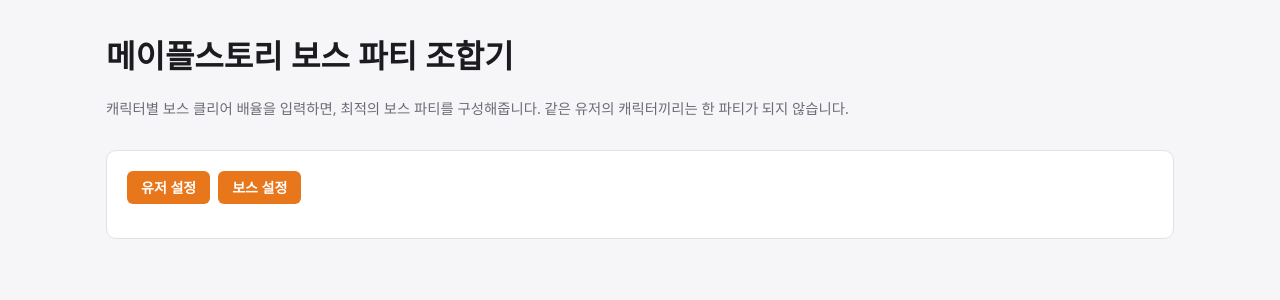
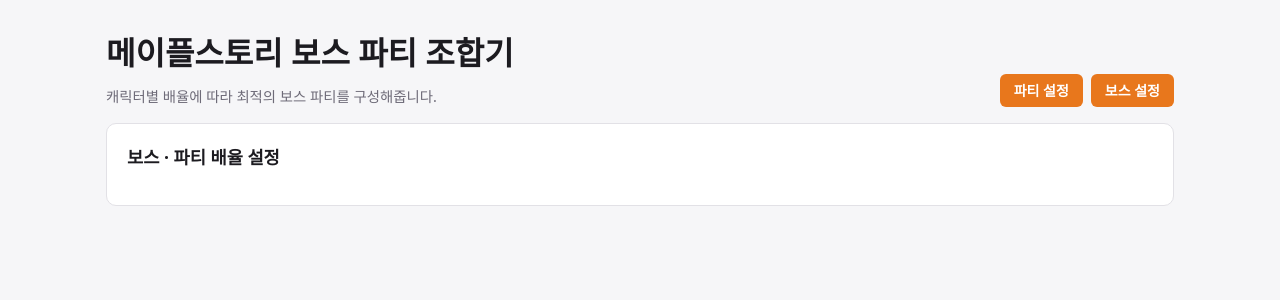
Before and after one commit to SJ70/maple-party-composer, a React (Vite) app: page / in a window 1280 px wide. Shown: the top 300 px of the page. Built offline with nearby package versions, Linux system fonts and the light colour scheme.

Commit message:
style: 디자인 수정 일괄 커밋
- 보스 카드에서 일관적으로 이름 제외
- 최적 파티 조합 유저명 미표기
- 보스 파티 배율 설정 타이틀 표기
- 파티 설정, 보스 설정 버튼 분리
- subtitle 수정

```diff
--- a/src/App.tsx
+++ b/src/App.tsx
@@ -1,7 +1,9 @@
 import { useMemo } from 'react'
 import { PRESETS } from './bosses.ts'
+import { BossSelect } from './components/BossSelect.tsx'
 import { PartyResults } from './components/PartyResults.tsx'
 import { RatioGrid } from './components/RatioGrid.tsx'
+import { UserSettings } from './components/UserSettings.tsx'
 import { CLEAR_THRESHOLD, splitBoss } from './split.ts'
 import type { AppState, Boss, Character, Ratios, StoredBoss, User } from './types.ts'
 import { useStoredState } from './useStoredState.ts'
@@ -88,16 +90,20 @@ export default function App() {
   return (
     <main className="app">
       <header>
-        <h1>메이플스토리 보스 파티 조합기</h1>
-        <p className="muted">캐릭터별 보스 클리어 배율을 입력하면, 최적의 보스 파티를 구성해줍니다. 같은 유저의 캐릭터끼리는 한 파티가 되지 않습니다.</p>
+        <div className="app-title">
+          <h1>메이플스토리 보스 파티 조합기</h1>
+          <p className="muted">캐릭터별 배율에 따라 최적의 보스 파티를 구성해줍니다.</p>
+        </div>
+        <div className="grid-toolbar">
+          <UserSettings users={users} characters={characters} onApply={applyUsers} />
+          <BossSelect bosses={bosses} onApply={selectBosses} />
+        </div>
       </header>
       <RatioGrid
         users={users}
         characters={characters}
         bosses={bosses}
         ratios={ratios}
-        onApplyUsers={applyUsers}
-        onSelectBosses={selectBosses}
         onChangeBoss={changeBoss}
         onChangeRatio={changeRatio}
       />
--- a/src/components/BossLabel.tsx
+++ b/src/components/BossLabel.tsx
@@ -10,17 +10,16 @@ export function DifficultyBadge({ difficulty }: { difficulty: Difficulty }) {
   )
 }
 
-export function BossImage({ src }: { src: string | undefined }) {
-  return src ? <img className="boss-image" src={src} alt="" /> : <span className="boss-image" />
+export function BossImage({ src, alt = '' }: { src: string | undefined; alt?: string }) {
+  return src ? <img className="boss-image" src={src} alt={alt} /> : <span className="boss-image" />
 }
 
-/** 이미지 · 난이도 배지 · 보스 이름 · 목표배율. target = 목표배율 자리 (결과는 값, 입력 그리드는 입력칸) */
+/** 이미지 · 난이도 배지 · 목표배율. 보스 이름은 화면에 안 쓰고 이미지 대체 텍스트 · 툴팁으로만. target = 목표배율 자리 (결과는 값, 입력 그리드는 입력칸) */
 export function BossCard({ boss, target }: { boss: Boss; target: ReactNode }) {
   return (
-    <div className="result-card result-boss">
-      <BossImage src={boss.image} />
+    <div className="result-card result-boss" title={boss.name}>
+      <BossImage src={boss.image} alt={boss.name} />
       <DifficultyBadge difficulty={boss.difficulty} />
-      <strong className="result-name">{boss.bossName}</strong>
       <span className="result-target">
         <span className="result-label">목표배율</span> {target}
       </span>
--- a/src/components/PartyResults.tsx
+++ b/src/components/PartyResults.tsx
@@ -24,13 +24,12 @@ function Avatar({ character, userColor }: { character: Character; userColor: str
 type PartyCardProps = {
   title: string
   slots: PartySlot[]
-  userNames: Map<string, string>
   colors: Map<string, string>
   className?: string
 }
 
-/** 상단 파티 배율 합계, 아래로 캐릭터별 아바타 · 캐릭터 이름 · 유저 이름 · 솔플배율 · 딜점유율(솔플배율 / 합계) */
-function PartyCard({ title, slots, userNames, colors, className = '' }: PartyCardProps) {
+/** 상단 파티 배율 합계, 아래로 캐릭터별 아바타 · 캐릭터 이름 · 솔플배율 · 딜점유율(솔플배율 / 합계) */
+function PartyCard({ title, slots, colors, className = '' }: PartyCardProps) {
   const total = sum(slots)
   return (
     <div className={`result-card party ${className}`}>
@@ -43,7 +42,6 @@ function PartyCard({ title, slots, userNames, colors, className = '' }: PartyCar
           <li key={s.character.id}>
             <Avatar character={s.character} userColor={colors.get(s.character.userId)} />
             <strong className="result-name">{s.character.name}</strong>
-            <span className="result-name result-user">{userNames.get(s.character.userId)}</span>
             <dl>
               <dt className="result-label">솔플배율</dt>
               <dd className="result-value">{percent(s.ratio, 2)}</dd>
@@ -60,7 +58,6 @@ function PartyCard({ title, slots, userNames, colors, className = '' }: PartyCar
 /** 행 = 보스, 보스 카드 오른쪽으로 해당 보스의 파티 카드들 */
 export function PartyResults({ splits, users }: { splits: BossSplit[]; users: User[] }) {
   if (splits.length === 0) return null
-  const userNames = new Map(users.map((u) => [u.id, u.name]))
   const colors = userColors(users)
 
   return (
@@ -75,9 +72,9 @@ export function PartyResults({ splits, users }: { splits: BossSplit[]; users: Us
                 <div className="result-card result-empty muted">참여 인원 없음</div>
               )}
               {parties.map((party, i) => (
-                <PartyCard key={i} title="파티배율" slots={party.slots} userNames={userNames} colors={colors} />
+                <PartyCard key={i} title="파티배율" slots={party.slots} colors={colors} />
               ))}
-              {unassigned.length > 0 && <PartyCard title="클리어 불가" slots={unassigned} userNames={userNames} colors={colors} className="unassigned" />}
+              {unassigned.length > 0 && <PartyCard title="클리어 불가" slots={unassigned} colors={colors} className="unassigned" />}
             </div>
           </div>
         ))}
--- a/src/components/RatioGrid.tsx
+++ b/src/components/RatioGrid.tsx
@@ -3,17 +3,13 @@ import type { CSSProperties } from 'react'
 import type { Boss, Character, Ratios, StoredBoss, User } from '../types.ts'
 import { userColors } from '../userColors.ts'
 import { BossCard } from './BossLabel.tsx'
-import { BossSelect } from './BossSelect.tsx'
 import { JobPortrait } from './JobPortrait.tsx'
-import { UserSettings } from './UserSettings.tsx'
 
 type Props = {
   users: User[]
   characters: Character[]
   bosses: Boss[]
   ratios: Ratios
-  onApplyUsers: (users: User[], characters: Character[]) => void
-  onSelectBosses: (ids: string[]) => void
   onChangeBoss: (id: string, patch: Partial<Omit<StoredBoss, 'id'>>) => void
   onChangeRatio: (characterId: string, bossId: string, ratio: number | null) => void
 }
@@ -49,8 +45,6 @@ export function RatioGrid({
   characters,
   bosses,
   ratios,
-  onApplyUsers,
-  onSelectBosses,
   onChangeBoss,
   onChangeRatio,
 }: Props) {
@@ -61,10 +55,7 @@ export function RatioGrid({
 
   return (
     <section className="card">
-      <div className="grid-toolbar">
-        <UserSettings users={users} characters={characters} onApply={onApplyUsers} />
-        <BossSelect bosses={bosses} onApply={onSelectBosses} />
-      </div>
+      <h2>보스 · 파티 배율 설정</h2>
       <div className="table-scroll">
         <table className="grid">
           <thead>
--- a/src/components/UserSettings.tsx
+++ b/src/components/UserSettings.tsx
@@ -78,7 +78,7 @@ export function UserSettings({ users, characters, onApply }: Props) {
   return (
     <>
       <button onClick={open}>
-        유저 설정
+        파티 설정
       </button>
       <dialog
         ref={dialog}
@@ -88,7 +88,7 @@ export function UserSettings({ users, characters, onApply }: Props) {
         onClick={(e) => e.target === e.currentTarget && close()}
       >
         <div className="modal-head">
-          <h2 id="user-modal-title">유저 설정</h2>
+          <h2 id="user-modal-title">파티 설정</h2>
           <button className="ghost" onClick={close} aria-label="닫기">
             ✕
           </button>
--- a/src/index.css
+++ b/src/index.css
@@ -97,9 +97,21 @@ button.ghost:hover {
   gap: 16px;
 }
 
+/* 왼쪽 제목 · 부제목, 오른쪽 아래 설정 버튼. 좁으면 버튼이 아래 줄로 */
 .app header {
-  display: grid;
-  gap: 4px;
+  display: flex;
+  flex-wrap: wrap;
+  justify-content: space-between;
+  align-items: flex-end;
+  gap: 8px 16px;
+}
+
+.app-title h1 {
+  line-height: 1.3;
+}
+
+.app-title p {
+  margin: 12px 0 0;
 }
 
 .card {
@@ -202,15 +214,6 @@ button.ghost:hover {
   font-weight: normal;
 }
 
-/* 입력 그리드에선 보스 이름을 화면에서만 숨김 (스크린 리더용 열 이름으로는 남김) */
-.boss-head .result-name {
-  position: absolute;
-  width: 1px;
-  height: 1px;
-  overflow: hidden;
-  clip-path: inset(50%);
-}
-
 /* % 단위를 입력칸 안쪽 오른쪽에. 테두리 · 포커스 표시는 바깥 상자가 대신 */
 .percent-input {
   display: flex;
@@ -277,13 +280,14 @@ button.ghost:hover {
   vertical-align: middle;
 }
 
-/* 유저 설정 · 보스 설정 버튼 (표 위) */
+/* 파티 설정 · 보스 설정 버튼 (헤더 오른쪽 아래) */
 .grid-toolbar {
   display: flex;
   gap: 8px;
+  margin-left: auto;
 }
 
-/* 유저 설정 · 보스 설정 · 모달의 취소 · 적용 */
+/* 파티 설정 · 보스 설정 · 모달의 취소 · 적용 */
 .grid-toolbar button,
 .modal-foot button {
   font-size: 0.875rem;
@@ -337,8 +341,10 @@ button.add:hover {
   white-space: nowrap;
 }
 
+/* 이미지(96px) + "목표배율 [입력칸]" 이 들어가는 너비 */
 .result-boss {
-  width: 160px;
+  width: 124px;
+  padding: 14px 12px;
   display: flex;
   flex-direction: column;
   align-items: center;
@@ -367,10 +373,6 @@ button.add:hover {
 .result-value {
   font-weight: 700;
   color: var(--muted);
-}
-
-.result-boss .result-name {
-  font-size: 0.875rem;
 }
 
 .result-empty {
@@ -404,11 +406,11 @@ button.add:hover {
   gap: 12px;
 }
 
-/* 아바타가 이름 · 유저 · 배율을 뺀 남은 높이를 차지 */
+/* 아바타가 이름 · 배율을 뺀 남은 높이를 차지 */
 .party-members li {
   min-width: 72px;
   display: grid;
-  grid-template-rows: minmax(0, 1fr) auto auto auto;
+  grid-template-rows: minmax(0, 1fr) auto auto;
   justify-items: center;
   gap: 4px;
 }
@@ -433,12 +435,6 @@ button.add:hover {
 .party-members .result-name {
   font-size: 0.875rem;
   font-weight: 700;
-}
-
-.party-members .result-user {
-  margin-top: -4px;
-  font-size: 0.6875rem;
-  color: var(--muted);
 }
 
 .party-members dl {
```
